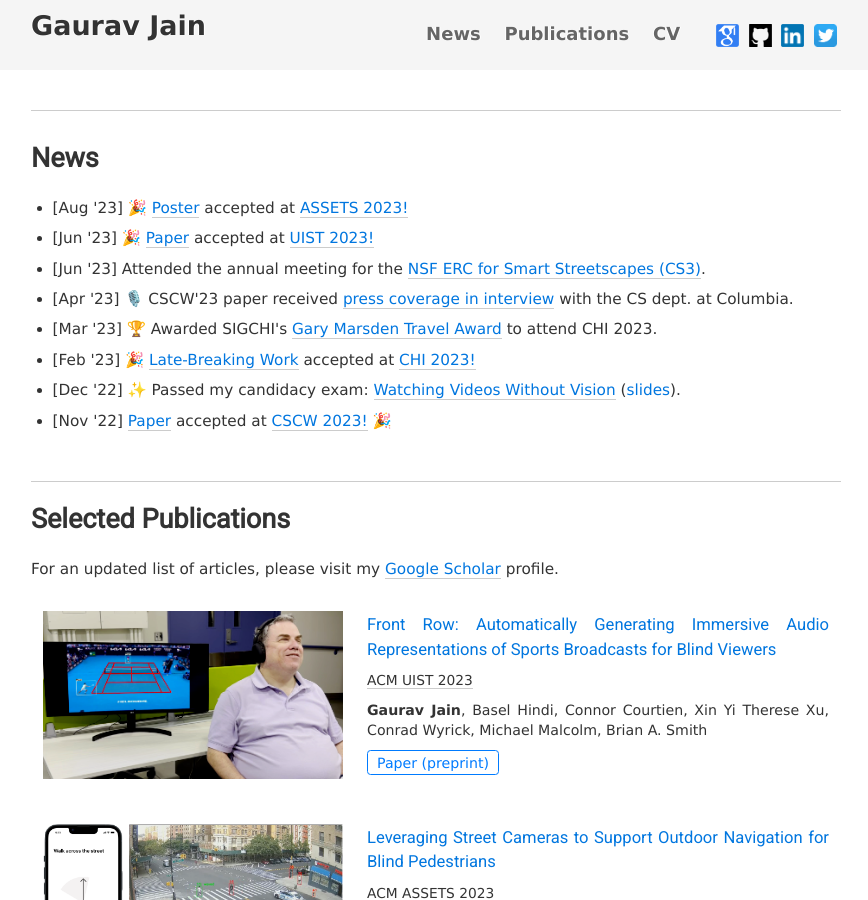
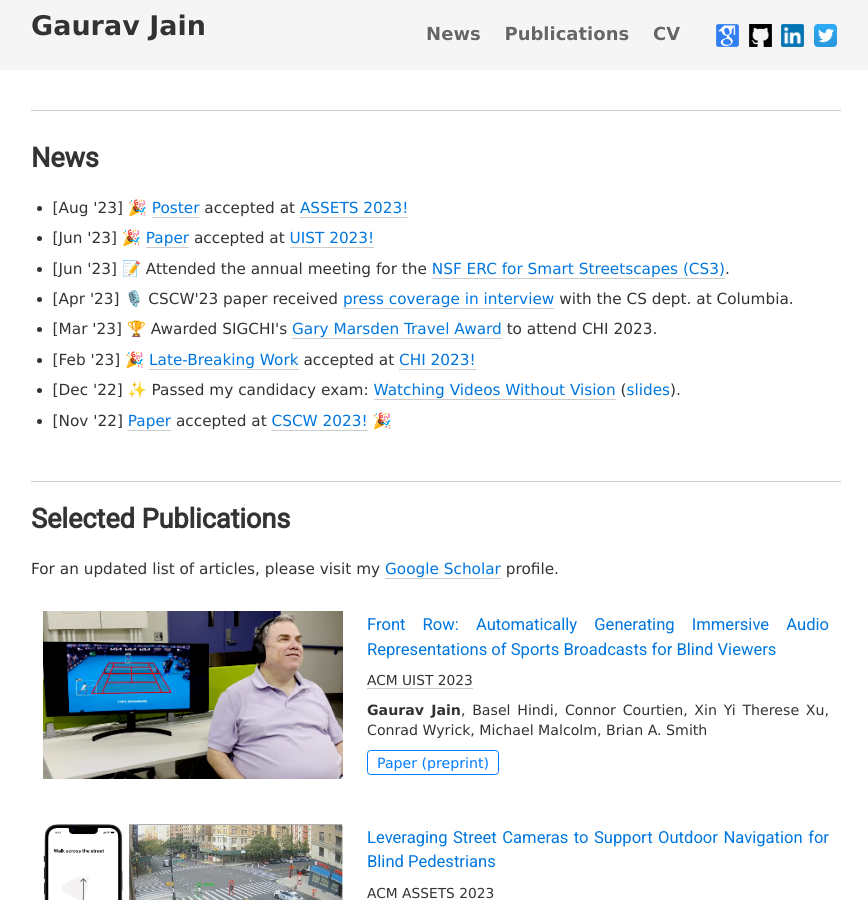
Before and after one commit to Gaurav1302/gaurav1302.github.io, a Jekyll site: the page built from index.html, in a window 1280 px wide and 900 px high, scrolled down 466 px. Shown: the whole window, without its empty margins (204-1072 px from the left). Built offline with Jekyll 4.4.1, drawn with Linux system fonts in a browser that asks for light colours; nearby versions of some CDN libraries.

Commit message:
memo emoji added

```diff
--- a/index.html
+++ b/index.html
@@ -85,7 +85,7 @@ tags: about
                 </p>
               </li>
               <li>
-                <p> <span class="news_date">[Jun '23] </span>
+                <p> <span class="news_date">[Jun '23] </span> <span role="img" aria-label="Memo">📝</span>
                   Attended the annual meeting for the <a href="https://cs3-erc.org/"; class="uline-black">NSF ERC for Smart Streetscapes (CS3)</a>.
                 </p>
               </li>
```
